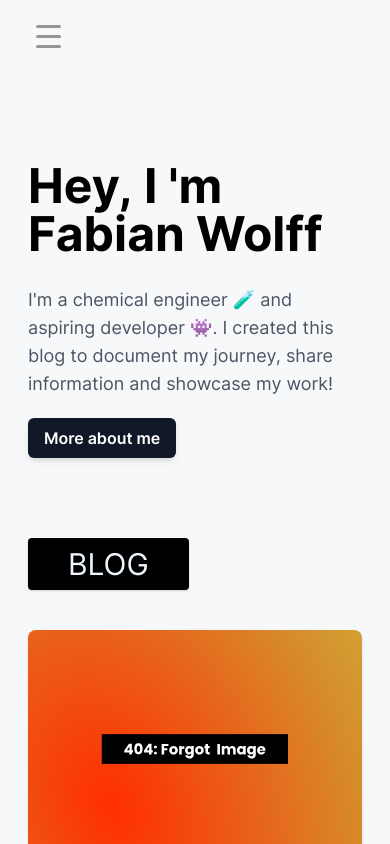
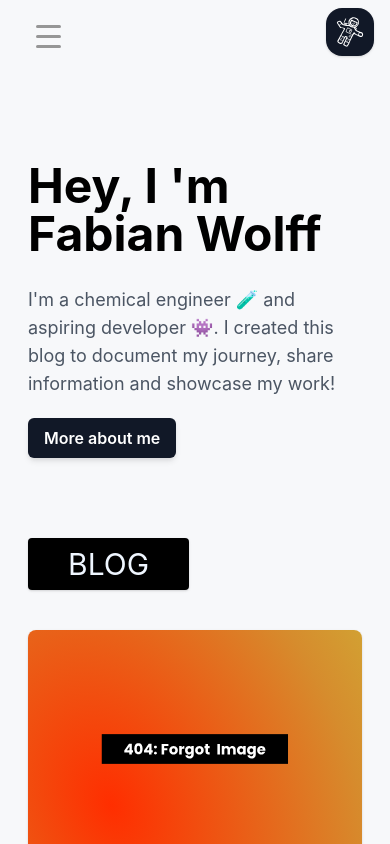
Before and after one commit to fabiwo/fabiwo.io, a Next.js app: page / in a window 390 px wide. Shown: the top 844 px of the page. Built offline with nearby package versions, Linux system fonts and the light colour scheme; what @tailwindcss/typography would draw is missing.

Commit message:
home btn

```diff
--- a/components/molecules/Navbar.jsx
+++ b/components/molecules/Navbar.jsx
@@ -30,13 +30,13 @@ export default function Navbar() {
         }
       >
         <div className='flex justify-between max-w-3xl p-2 mx-auto md:justify-center'>
-          {/* <Link href='/'>
+          <Link href='/'>
             <img
-              src='/static/images/hexagon.svg'
+              src='/static/images/fw-logo.svg'
               alt={'Fabian Wolff Logo'}
-              className='order-1 w-12 h-12 cursor-pointer md:order-none rotate'
+              className='order-last w-12 h-12 p-2 bg-gray-900 shadow cursor-pointer rounded-2xl md:hidden '
             />
-          </Link> */}
+          </Link>
           <Hamburger isOpen={isOpen} setOpen={setOpen} />
           <Menu isOpen={isOpen} setOpen={setOpen}>
             <ActiveLink text='Home' href='/' activeClassName='active' />
```
Also changed, not shown: public/static/images/fw-logo.svg (added).
